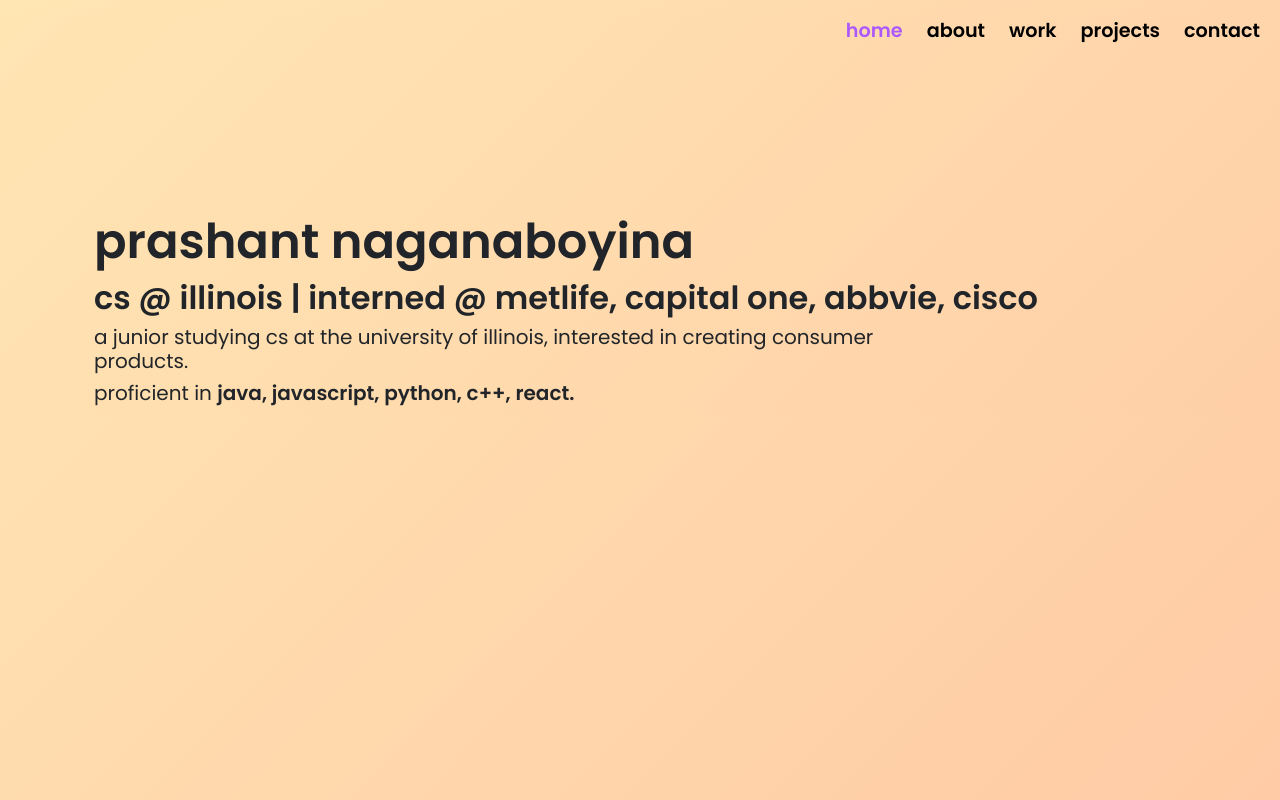
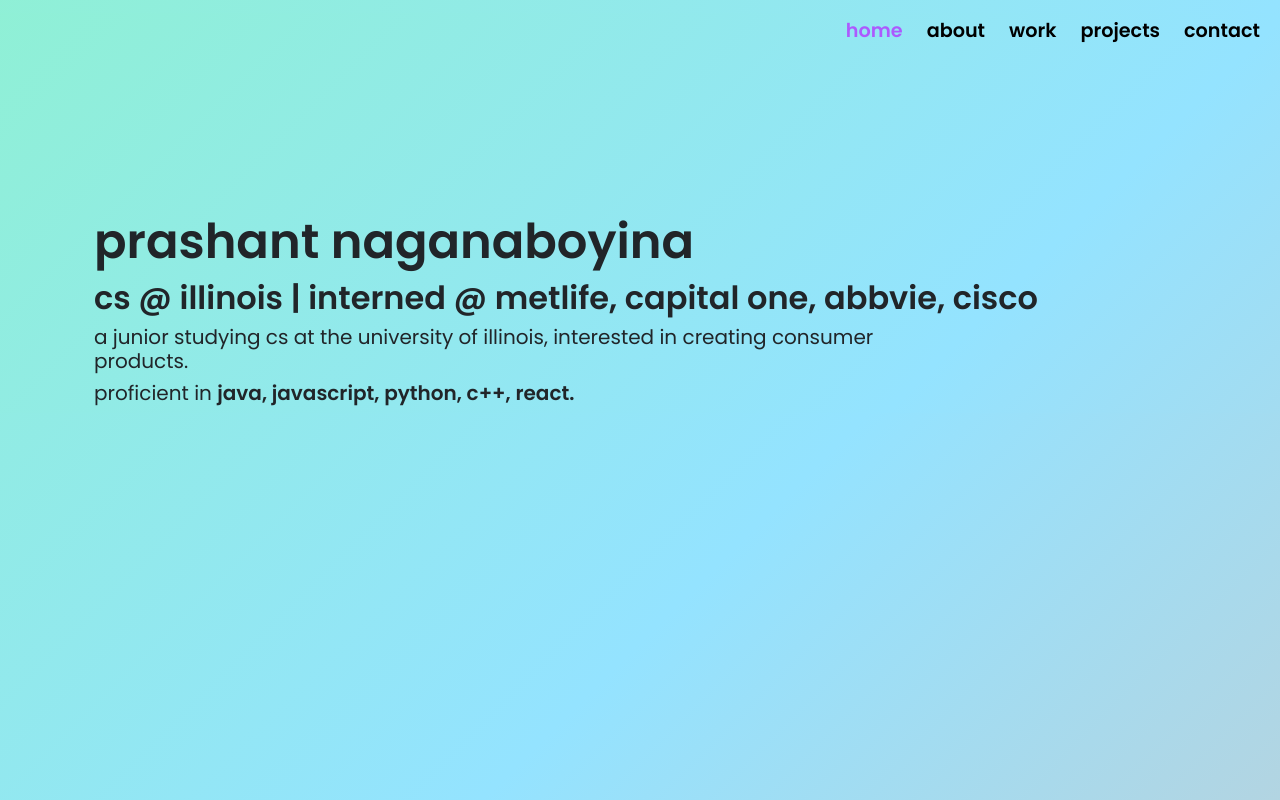
Before and after one commit to prashkn/portfolioupdate, a React (Create React App) app: page / in a window 1280 px wide. Built offline with nearby package versions, Linux system fonts and the light colour scheme.

Commit message:
color and sizing change

```diff
--- a/src/styles.css
+++ b/src/styles.css
@@ -4,16 +4,16 @@
 
 html {
   overflow-y: scroll;
-  background: linear-gradient(-45deg, #ffb098, #fffbbe, #94e3ff, #8affe4);
-  background-size: 1000% 1000%;
-  animation: gradient 15s ease infinite;
+  background: linear-gradient(-45deg, #fffbbe, #ffb098, #94e3ff, #8affa5);
+  background-size: 500% 500%;
+  animation: gradient 7s ease infinite;
 }
 
 body {
   margin: 0;
-  background: linear-gradient(-45deg, #ffb098, #fffbbe, #94e3ff, #8affe4);
-  background-size: 1000% 1000%;
-  animation: gradient 15s ease infinite;
+  background: linear-gradient(-45deg, #fffbbe, #ffb098, #94e3ff, #8affa5);
+  background-size: 500% 500%;
+  animation: gradient 7s ease infinite;
 }
 
 @keyframes gradient {
```
